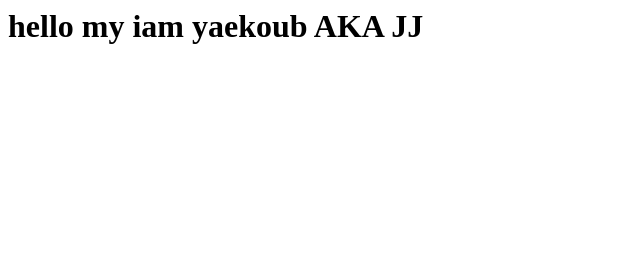
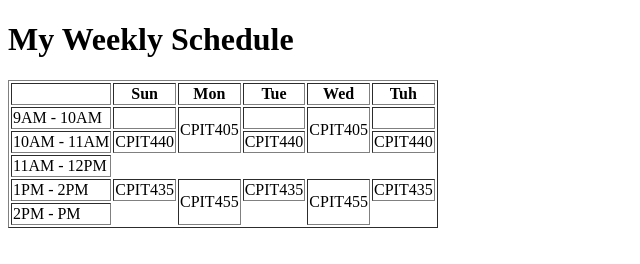
Before and after one commit to JJ19999/cpit-405-lab-1, a plain HTML site: page index.html in a window 1280 px wide. Shown: the whole page, without its empty margins (0-640 px from the left). Drawn offline with Linux system fonts and the light colour scheme.

Commit message:
Update index.html

```diff
--- a/index.html
+++ b/index.html
@@ -1,3 +1,4 @@
+<!DOCTYPE html>
 <html lang="en">
 <head>
     <meta charset="UTF-8">
@@ -5,6 +6,50 @@
     <title>Document</title>
 </head>
 <body>
-    <h1> hello my iam yaekoub AKA JJ</h1>
+
+    <h1> My Weekly Schedule</h1>
+   <table border="1">
+   <thead>
+    <tr>
+        <th></th>
+        <th>Sun</th>
+        <th>Mon</th>
+        <th>Tue</th>
+        <th>Wed</th>
+        <th>Tuh</th>
+    </tr>
+    <tr>
+        <td>9AM - 10AM</td>
+        <td></td>
+        <td rowspan="2">CPIT405</td>
+        <td></td>
+        <td rowspan="2">CPIT405</td>
+        <td></td>
+    </tr>
+    <tr>
+        <td>10AM - 11AM</td>
+        <td>CPIT440</td>
+        <td>CPIT440</td>
+        <td>CPIT440</td>
+    </tr>
+    <tr>
+        <td>11AM - 12PM</td>
+    </tr>
+    <tr>
+        <td>1PM - 2PM</td>
+        <td>CPIT435</td>
+        <td rowspan="2">CPIT455</td>
+        <td>CPIT435</td>
+        <td rowspan="2">CPIT455</td>
+        <td>CPIT435</td>
+    </tr>
+    <tr>
+        <td>2PM - PM</td>
+
+    </tr>
+   </thead>
+   <tbody></tbody>
+   <tfoot></tfoot>
+   </table>
 </body>
 </html>
```
